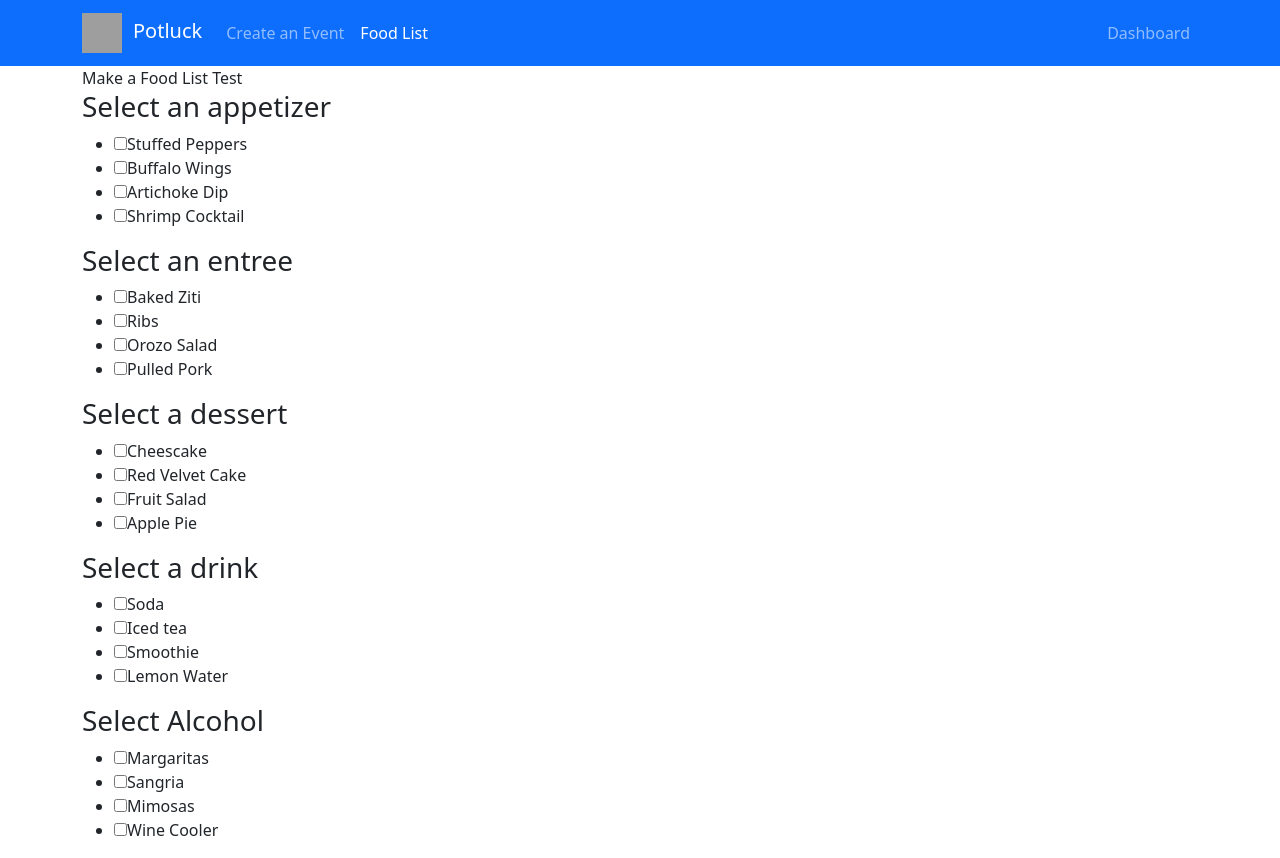
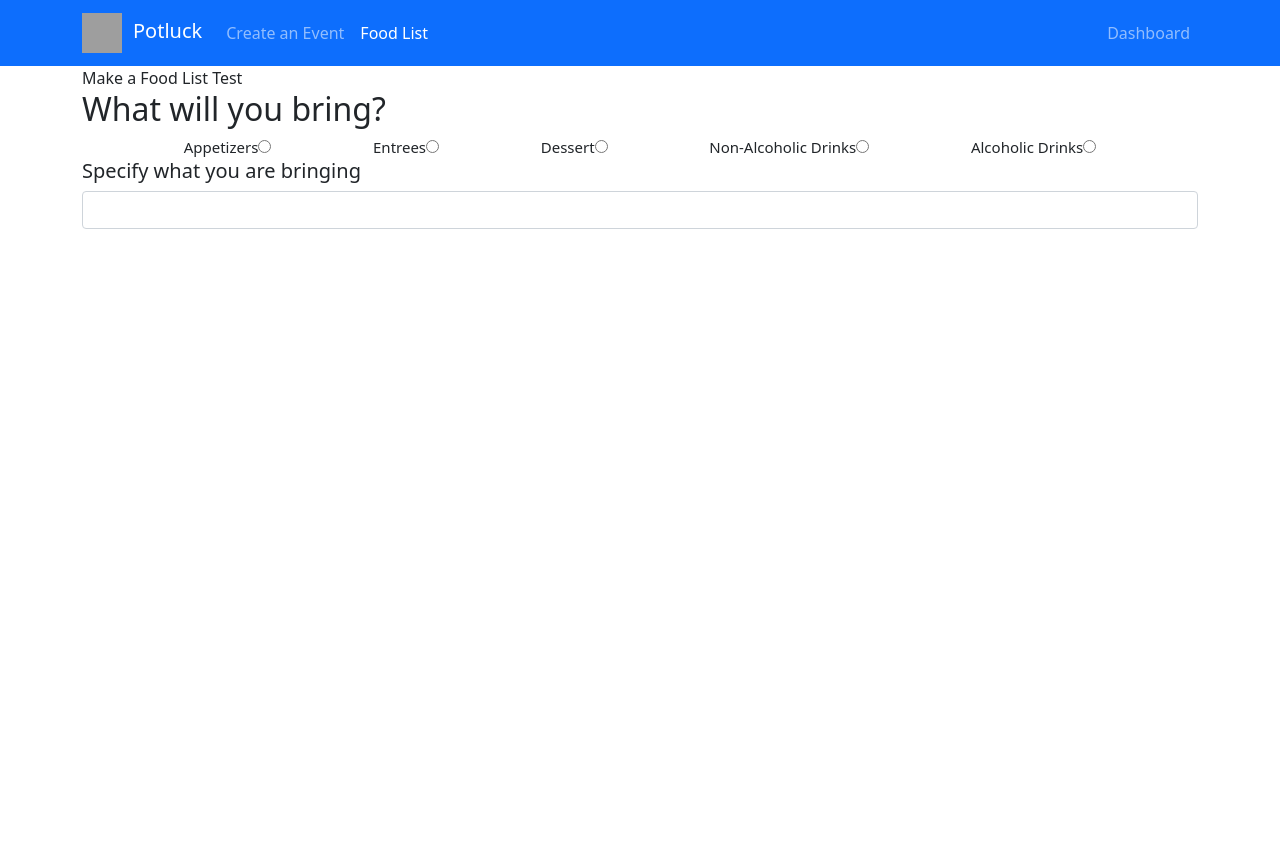
Before and after one commit to Build-Week-Potluck-Plan/Front-end, a React (Create React App) app: page /food-list in a window 1280 px wide. After the commit the page ends 800 px from the top, so only its background shows below. Built offline with nearby package versions, Linux system fonts and the light colour scheme; no server answers; grey boxes are pictures that could not be loaded.

Commit message:
Changed up the foodlist, testing out a new way of styling. Will add more

```diff
--- /dev/null
+++ b/src/components/FoodList.css
@@ -0,0 +1,6 @@
+.radioButtons {
+    display: flex;
+    justify-content: center;
+    justify-content: space-evenly;
+    font-size: 15px;
+}
--- a/src/components/FoodList.js
+++ b/src/components/FoodList.js
@@ -1,10 +1,12 @@
 // import React, { useState, useEffect } from 'react';
-import { Container } from 'react-bootstrap';
-import { appetizers } from './ListItems/appetizers';
-import { entrees } from './ListItems/entrees';
-import { desserts } from './ListItems/desserts';
-import { drinks } from './ListItems/drinks';
-import { alcohol } from './ListItems/alcohol';
+import FromPropertyDescriptor from 'es-abstract/5/FromPropertyDescriptor';
+import { Card, Container, Form } from 'react-bootstrap';
+import './FoodList.css'
+// import { appetizers } from './ListItems/appetizers';
+// import { entrees } from './ListItems/entrees';
+// import { desserts } from './ListItems/desserts';
+// import { drinks } from './ListItems/drinks';
+// import { alcohol } from './ListItems/alcohol';
 
 
 // const initialFoodValues = {
@@ -39,6 +41,8 @@ import { alcohol } from './ListItems/alcohol';
 //     winecooler: '',
 // }
 
+
+
 export default function FoodList() {
 
 
@@ -47,108 +51,72 @@ export default function FoodList() {
         <Container>
             Make a Food List Test
 
-            <div className="Appetizers">
-                <h3>Select an appetizer</h3>
-                <ul className="appetizer-list">
-                    {appetizers.map(({ name }, index) => {
-                        return (
-                            <li key={index}>
+            <Form>
 
-                                <input
-                                    type="checkbox"
-                                    id={`custom-checkbox-${index}`}
-                                    name={name}
-                                />
-                                <label htmlFor={`custom-checkbox-${index}`}>{name}</label>
-                            </li>
-                        )
-                    })}
-                </ul>
+                <div className="buttonHeader">
+                    <h2>What will you bring?</h2>
+                </div>
 
-                <div className="Entrees">
-                    <h3>Select an entree</h3>
-                    <ul className="entree-list">
-                        {entrees.map(({ name }, index) => {
-                            return (
-                                <li key={index}>
+                <div className="radioButtons">
+                    <label> Appetizers
+                        <input
+                            type="radio"
+                            name="appetizers"
+                        />
+                    </label>
 
-                                    <input
-                                        type="checkbox"
-                                        id={`custom-checkbox-${index}`}
-                                        name={name}
-                                    />
-                                    <label htmlFor={`custom-checkbox-${index}`}>{name}</label>
-                                </li>
-                            )
-                        })}
-                    </ul>
+                    <label> Entrees
+                        <input
+                            type="radio"
+                            name="entrees"
+                        />
+                    </label>
+
+                    <label> Dessert
+                        <input
+                            type="radio"
+                            name="dessert"
+                        />
+                    </label>
+
+                    <label> Non-Alcoholic Drinks
+                        <input
+                            type="radio"
+                            name="drinks"
+                        />
+                    </label>
+
+                    <label> Alcoholic Drinks
+                        <input
+                            type="radio"
+                            name="alcohol"
+                        />
+                    </label>
+                </div>
+
+                {/* <div className="textHeader">
+                    <h2>Specify what you are bringing</h2>
+                </div>
+
+                <div className="textBox">
+                <label>
+                    <input
+                    type="text"
+                    name="description"
+                    />
+                </label>
+                </div> */}
 
 
-                </div>
 
-                <div className="Dessert">
-                    <h3>Select a dessert</h3>
-                    <ul className="dessert-list">
-                        {desserts.map(({ name }, index) => {
-                            return (
-                                <li key={index}>
+                <Form.Group className="textBox">
+                    <Card.Title>
+                        <Card.Text style={{fontsize:'25px',}}>Specify what you are bringing</Card.Text>
+                    </Card.Title>
+                    <Form.Control type="text" placeholer="Enter dish here" />
+                </Form.Group>
+            </Form>
 
-                                    <input
-                                        type="checkbox"
-                                        id={`custom-checkbox-${index}`}
-                                        name={name}
-                                    />
-                                    <label htmlFor={`custom-checkbox-${index}`}>{name}</label>
-                                </li>
-                            )
-                        })}
-                    </ul>
-
-
-                </div>
-
-                <div className="Drinks">
-                    <h3>Select a drink</h3>
-                    <ul className="drinks-list">
-                        {drinks.map(({ name }, index) => {
-                            return (
-                                <li key={index}>
-
-                                    <input
-                                        type="checkbox"
-                                        id={`custom-checkbox-${index}`}
-                                        name={name}
-                                    />
-                                    <label htmlFor={`custom-checkbox-${index}`}>{name}</label>
-                                </li>
-                            )
-                        })}
-                    </ul>
-
-
-                </div>
-
-                <div className="Alcohol">
-                    <h3>Select Alcohol</h3>
-                    <ul className="alcohol-list">
-                        {alcohol.map(({ name }, index) => {
-                            return (
-                                <li key={index}>
-
-                                    <input
-                                        type="checkbox"
-                                        id={`custom-checkbox-${index}`}
-                                        name={name}
-                                    />
-                                    <label htmlFor={`custom-checkbox-${index}`}>{name}</label>
-                                </li>
-                            )
-                        })}
-                    </ul>
-
-
-                </div>
-            </div>
         </Container>
     )
 }
```
Also changed, not shown: 1 other file (tests, documents, lock files or other folders).
